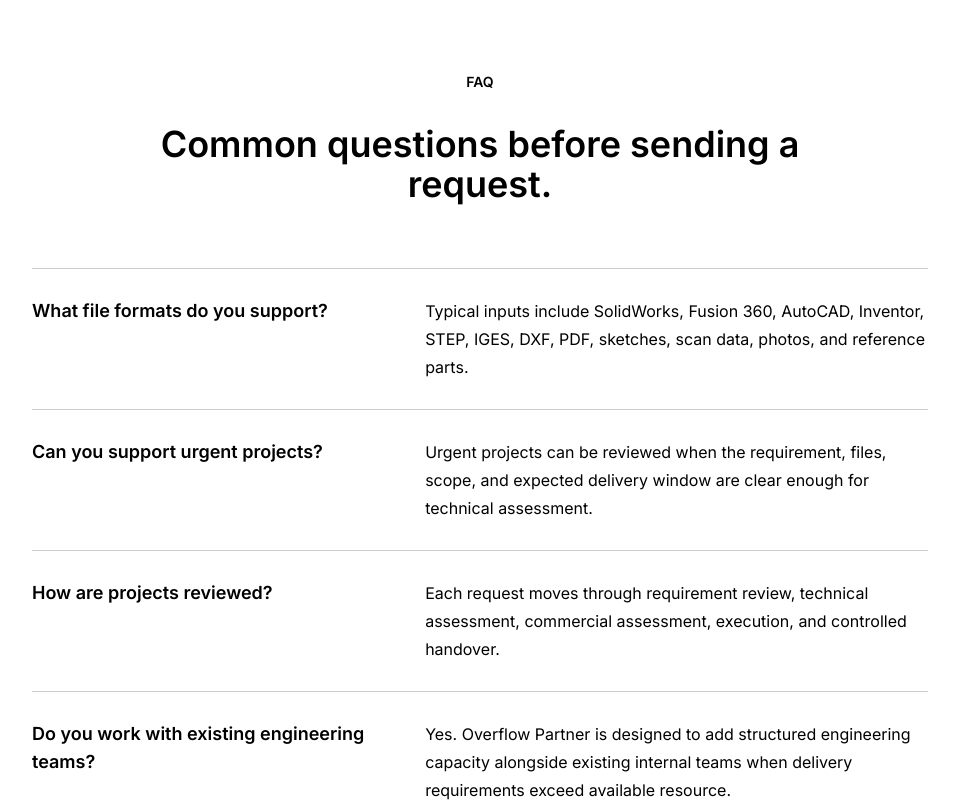
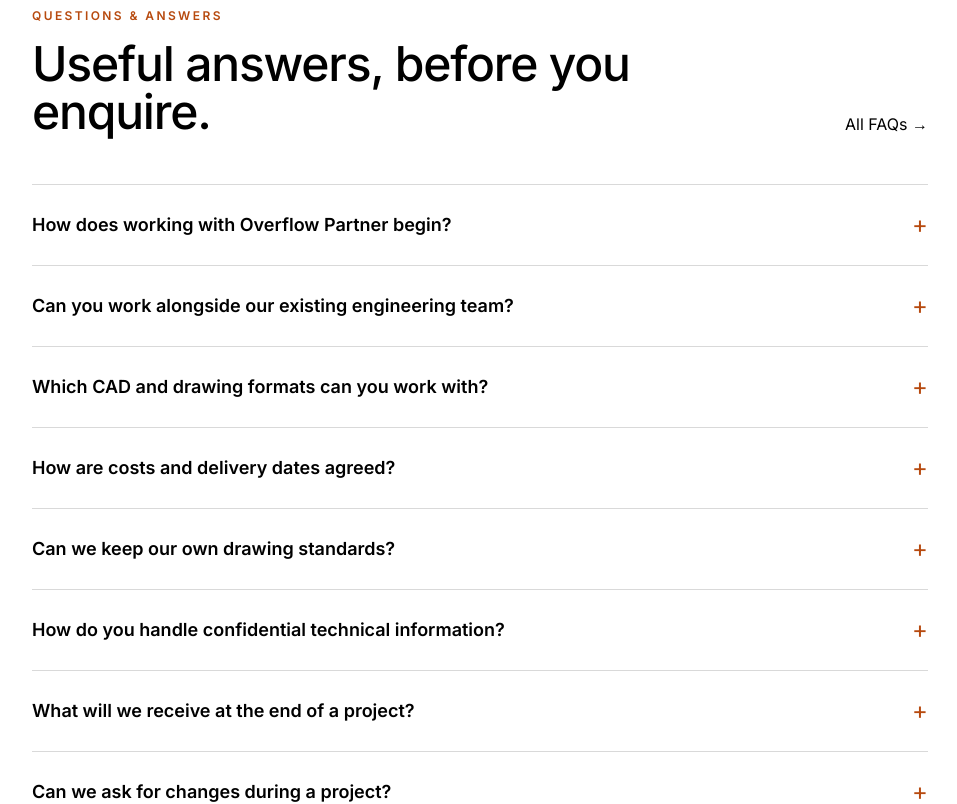
Before and after one commit to zeeshankhanminhas/Overflow-Partner, a Next.js app: page / in a window 1280 px wide. Shown: the part 7580-8384 px from the top of the page, without its empty margins (160-1117 px from the left). Built offline with nearby package versions, Linux system fonts and the light colour scheme; no server answers.

Commit message:
Integrate marketing release: components/FAQ.tsx

```diff
--- a/components/FAQ.tsx
+++ b/components/FAQ.tsx
@@ -1,29 +1,2 @@
-const faqs = [
-  { question: 'What file formats do you support?', answer: 'Typical inputs include SolidWorks, Fusion 360, AutoCAD, Inventor, STEP, IGES, DXF, PDF, sketches, scan data, photos, and reference parts.' },
-  { question: 'Can you support urgent projects?', answer: 'Urgent projects can be reviewed when the requirement, files, scope, and expected delivery window are clear enough for technical assessment.' },
-  { question: 'How are projects reviewed?', answer: 'Each request moves through requirement review, technical assessment, commercial assessment, execution, and controlled handover.' },
-  { question: 'Do you work with existing engineering teams?', answer: 'Yes. Overflow Partner is designed to add structured engineering capacity alongside existing internal teams when delivery requirements exceed available resource.' },
-];
-
-export default function FAQ() {
-  return (
-    <section id="faq" className="section_faq border-t border-black/10 bg-white py-32 text-black md:py-44">
-      <div className="container_large padding_global">
-        <div className="faq_wrapper mx-auto max-w-4xl">
-          <div className="faq_heading motion_fade_up mx-auto max-w-2xl text-center">
-            <p className="text_eyebrow mb-8 text-sm font-semibold uppercase text-black">FAQ</p>
-            <h2 className="heading_section text-3xl font-semibold leading-tight text-black md:text-4xl">Common questions before sending a request.</h2>
-          </div>
-          <div className="grid_faq mt-16 border-y border-black/20">
-            {faqs.map((item) => (
-              <article key={item.question} className="card_faq motion_fade_up grid gap-4 border-b border-black/20 py-7 last:border-b-0 md:grid-cols-[0.75fr_1fr]">
-                <h3 className="heading_card text-lg font-semibold text-black">{item.question}</h3>
-                <p className="text_body text-base leading-7 text-black">{item.answer}</p>
-              </article>
-            ))}
-          </div>
-        </div>
-      </div>
-    </section>
-  );
-}
+import Link from 'next/link';import {faqs} from '@/lib/marketing';
+export default function FAQ(){return <section id="faq" className="section_faq scroll-mt-24 border-t border-black/10 bg-white py-20 text-black md:py-28"><div className="container_large padding_global"><div className="mx-auto max-w-4xl"><p className="text-xs font-semibold uppercase tracking-[.2em] text-[#b74a0f]">Questions & answers</p><div className="mt-4 flex flex-wrap items-end justify-between gap-6"><h2 className="max-w-2xl text-4xl font-medium tracking-tight md:text-5xl">Useful answers, before you enquire.</h2><Link href="/faq" className="op-link">All FAQs →</Link></div><div className="mt-12 divide-y divide-black/15 border-y border-black/15">{faqs.slice(0,8).map(item=><details key={item.question} className="group py-6"><summary className="flex cursor-pointer list-none items-center justify-between gap-4 text-lg font-semibold [&::-webkit-details-marker]:hidden">{item.question}<span aria-hidden="true" className="text-2xl font-normal text-[#b74a0f] group-open:rotate-45">+</span></summary><p className="max-w-2xl pb-2 pt-4 leading-7 text-black/65">{item.answer}</p></details>)}</div></div></div></section>}
```
